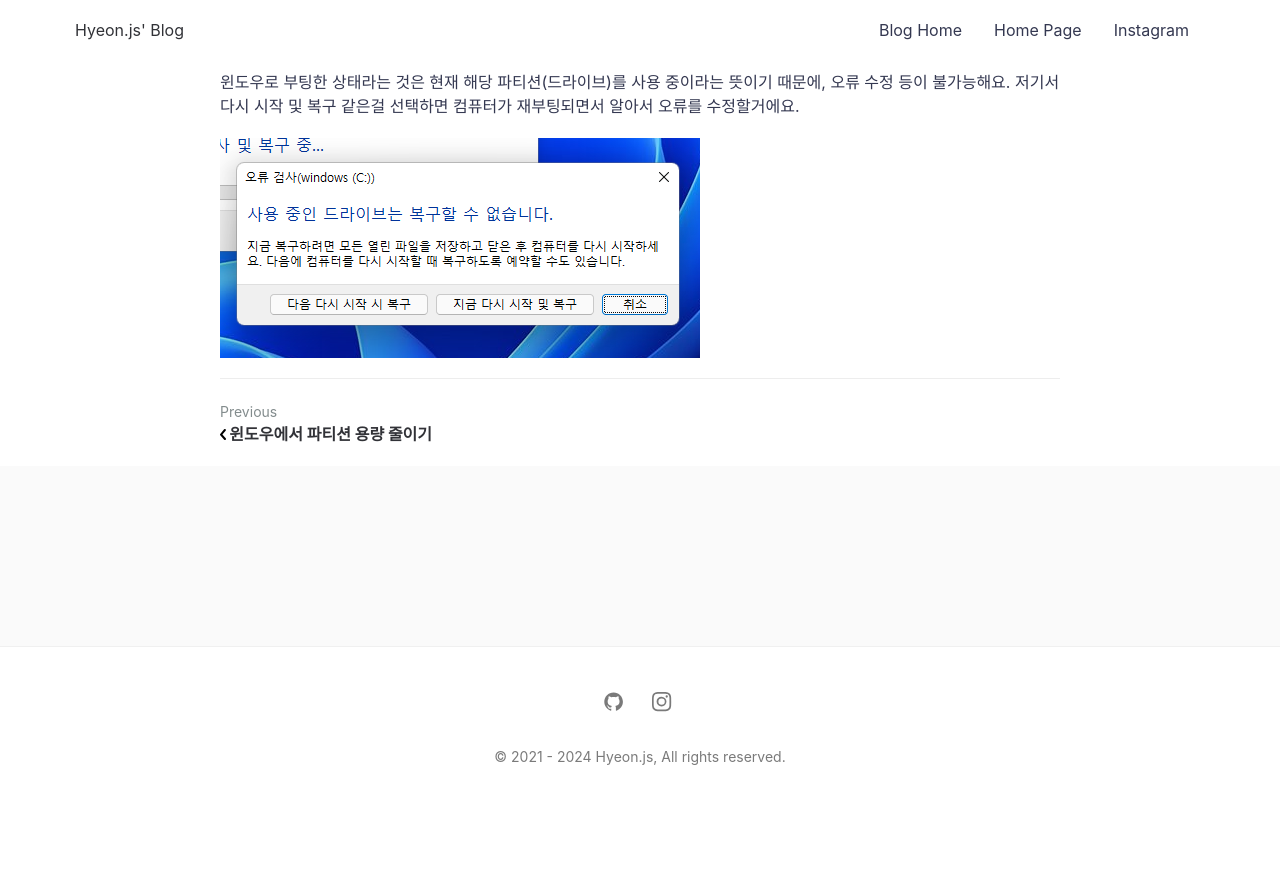
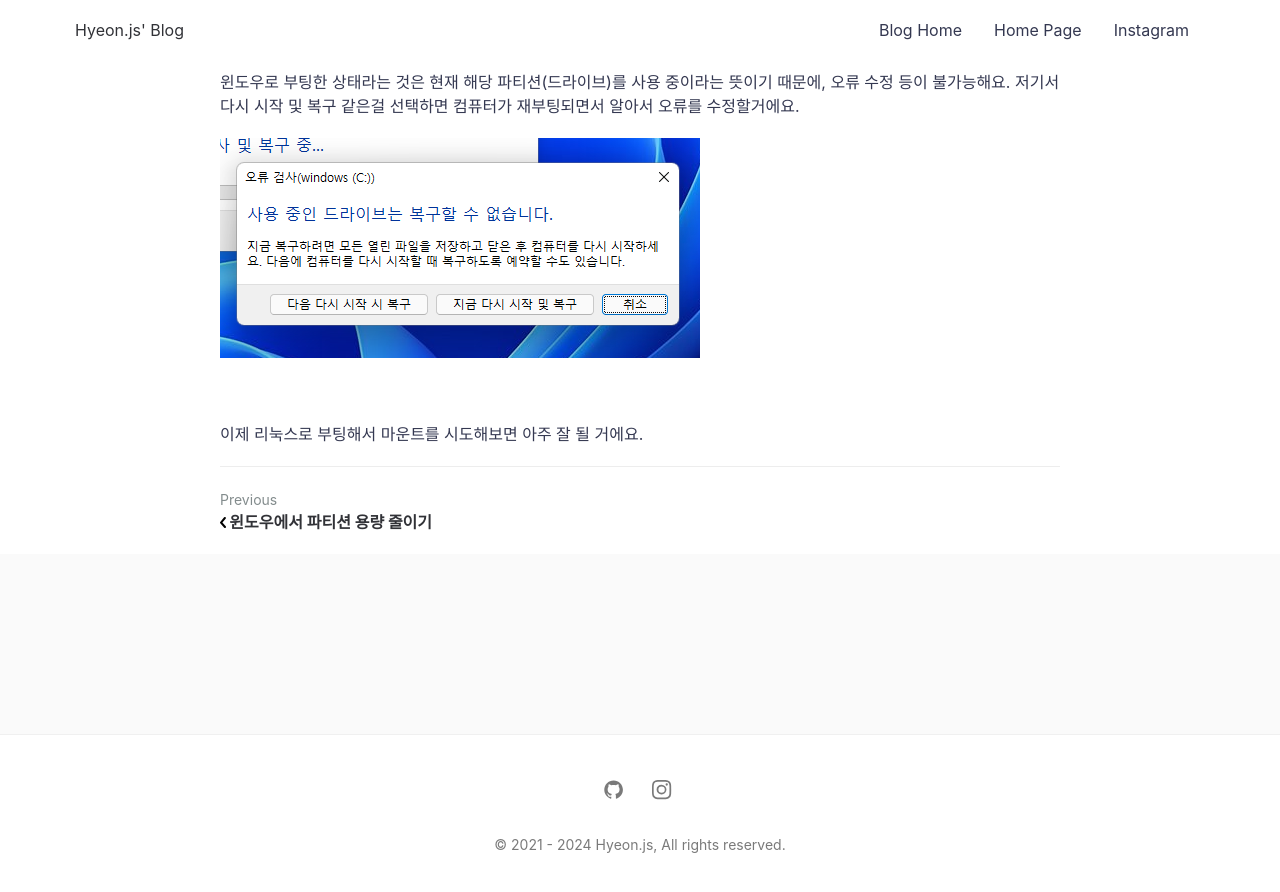
Before and after one commit to hyeon-js/blog, a Jekyll site: the page built from _pages/windows-partition-mount-error.md, in a window 1280 px wide and 900 px high, scrolled down 1960 px. Shown: the top 892 px of the window. Built offline with Jekyll 4.4.1, drawn with Linux system fonts in a browser that asks for light colours; comment, search, counter and statistics services are not loaded; before the commit the page ends 2772 px from its top, so only the background shows below that.

Commit message:
Update windows-partition-mount-error.md

```diff
--- a/_pages/windows-partition-mount-error.md
+++ b/_pages/windows-partition-mount-error.md
@@ -26,3 +26,7 @@ featured-img: windows-partition-mount-error.png
 저기서 다시 시작 및 복구 같은걸 선택하면 컴퓨터가 재부팅되면서 알아서 오류를 수정할거에요.
 
 ![image]({{site.url}}{{site.baseurl}}/assets/images/windows-partition-mount-error/2.png)
+
+<br/>
+
+이제 리눅스로 부팅해서 마운트를 시도해보면 아주 잘 될 거에요.
```
